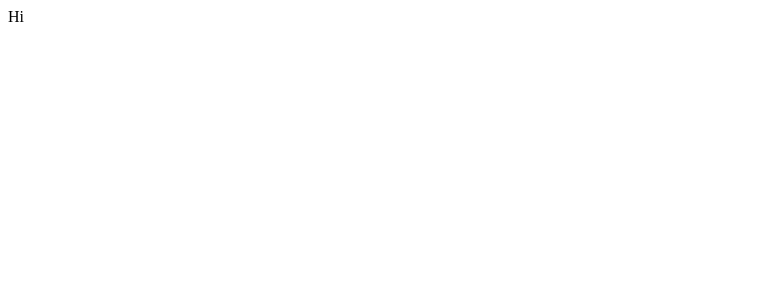
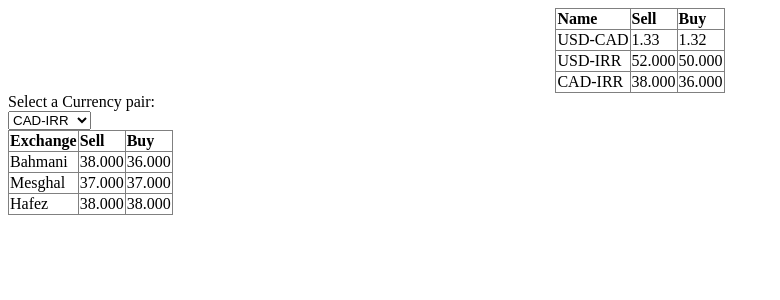
Before and after one commit to hannah-habibpour/exchanger, a React (Create React App) app in the folder frontend/: page / in a window 1280 px wide. Shown: the top 300 px of the page, without its empty margins (0-780 px from the left). Built offline with nearby package versions, Linux system fonts and the light colour scheme.

Commit message:
added routing

```diff
--- a/frontend/package.json
+++ b/frontend/package.json
@@ -9,6 +9,7 @@
     "prettier": "^3.0.3",
     "react": "^18.2.0",
     "react-dom": "^18.2.0",
+    "react-router-dom": "^6.18.0",
     "react-scripts": "5.0.1",
     "web-vitals": "^2.1.4"
   },
--- a/frontend/src/App.js
+++ /dev/null
@@ -1,5 +0,0 @@
-function App() {
-	return <div className="App">Hi</div>;
-}
-
-export default App;
--- a/frontend/src/index.js
+++ b/frontend/src/index.jsx
@@ -1,11 +1,12 @@
 import React from 'react';
 import ReactDOM from 'react-dom/client';
+import { RouterProvider } from 'react-router-dom';
 import './index.css';
-import App from './App';
+import router from './routes';
 
 const root = ReactDOM.createRoot(document.getElementById('root'));
 root.render(
 	<React.StrictMode>
-		<App />
+		<RouterProvider router={router} />
 	</React.StrictMode>
 );
--- /dev/null
+++ b/frontend/src/pages/ExchangeProfile.jsx
@@ -0,0 +1,45 @@
+
+
+const ExchangeProfile = () => {
+    return (
+        <div>
+            <div>
+                <div>
+                    <p>Bahmani</p>
+                    <img src="" alt="" />
+                </div>
+                <div>
+                    <p>Address: Toronto</p>
+                    <p>Number: +1(833)-333-3333</p>
+                    <p>Email: Bahmani@gmail.com</p>
+                </div>
+            </div>
+            <div>
+            <table>
+					<tr>
+						<th>Name</th>
+						<th>Sell</th>
+						<th>Buy</th>
+					</tr>
+					<tr>
+						<td>USD-CAD</td>
+						<td>1.33</td>
+						<td>1.32</td>
+					</tr>
+					<tr>
+						<td>USD-IRR</td>
+						<td>52.000</td>
+						<td>50.000</td>
+					</tr>
+					<tr>
+						<td>CAD-IRR</td>
+						<td>38.000</td>
+						<td>36.000</td>
+					</tr>
+				</table>
+            </div>
+        </div>
+    )
+}
+
+export default ExchangeProfile
--- /dev/null
+++ b/frontend/src/pages/Home.jsx
@@ -0,0 +1,66 @@
+import '../style.css'
+function Home() {
+
+	return (
+		<div>
+			<div>
+				<table className='currencyPrice'>
+					<tr>
+						<th>Name</th>
+						<th>Sell</th>
+						<th>Buy</th>
+					</tr>
+					<tr>
+						<td>USD-CAD</td>
+						<td>1.33</td>
+						<td>1.32</td>
+					</tr>
+					<tr>
+						<td>USD-IRR</td>
+						<td>52.000</td>
+						<td>50.000</td>
+					</tr>
+					<tr>
+						<td>CAD-IRR</td>
+						<td>38.000</td>
+						<td>36.000</td>
+					</tr>
+				</table>
+			</div>
+			<div className="selectCurrency">
+				<div>Select a Currency pair:</div>
+				<div>
+					<select name="selectCurrencyPair" defaultValue="cad-irr">
+						<option value="cad-irr">CAD-IRR</option>
+						<option value="usd-irr">USD-IRR</option>
+						<option value="usd-cad">USD-CAD</option>
+					</select>
+					<table>
+						<tr>
+							<th>Exchange</th>
+							<th>Sell</th>
+							<th>Buy</th>
+						</tr>
+						<tr>
+							<td>Bahmani</td>
+							<td>38.000</td>
+							<td>36.000</td>
+						</tr>
+						<tr>
+							<td>Mesghal</td>
+							<td>37.000</td>
+							<td>37.000</td>
+						</tr>
+						<tr>
+							<td>Hafez</td>
+							<td>38.000</td>
+							<td>38.000</td>
+						</tr>
+					</table>
+				</div>
+			</div>
+		</div>
+	)
+}
+
+export default Home;
--- /dev/null
+++ b/frontend/src/routes.jsx
@@ -0,0 +1,16 @@
+import { createBrowserRouter } from "react-router-dom";
+import Home from "./pages/Home";
+import ExchangeProfile from "./pages/ExchangeProfile";
+
+const Router = createBrowserRouter([
+    {
+        path: '/',
+        element: <Home />
+    },
+    {
+        path: '/profile',
+        element: <ExchangeProfile />
+    }
+])
+
+export default Router
--- /dev/null
+++ b/frontend/src/style.css
@@ -0,0 +1,13 @@
+table {
+    border-collapse: collapse;
+    /* width: 100%; */
+}
+
+td, th {
+    border: 1px solid gray;
+    text-align: left;
+}
+
+table.currencyPrice {
+    margin: 0 auto;
+}
```
Also changed, not shown: 2 other files (tests, documents, lock files or other folders).
